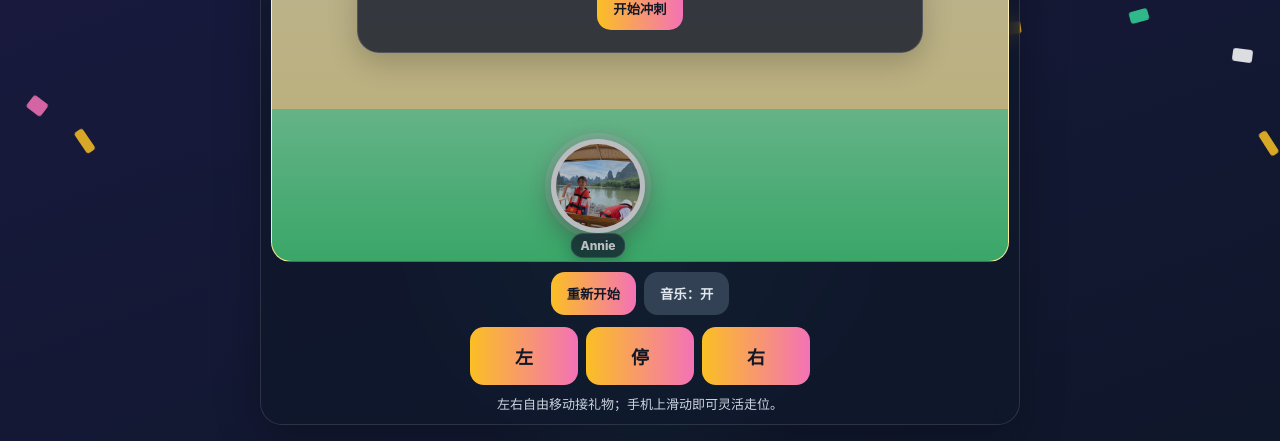
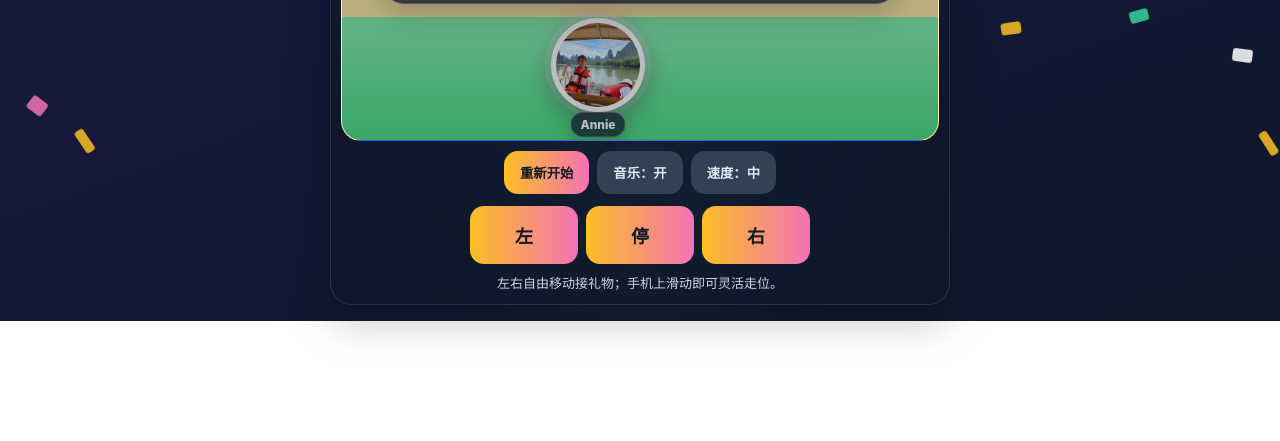
Before and after one commit to vvvks/snake-game, a plain HTML site: page annie-bday/index.html in a window 1280 px wide. Shown: the part 629-1070 px from the top of the page. After the commit the page ends 950 px from the top, so only its background shows below. Drawn offline with Linux system fonts and the light colour scheme.

Commit message:
Add falling speed control and reduce game area size

```diff
--- a/annie-bday/index.html
+++ b/annie-bday/index.html
@@ -42,7 +42,7 @@
     .meta b { display:block; font-size:20px; }
     .meta small { color:var(--muted); font-size:12px; }
     .game-shell {
-      width:min(98vw, 760px); background:var(--panel); border:1px solid rgba(255,255,255,.12); border-radius:22px;
+      width:min(82vw, 620px); background:var(--panel); border:1px solid rgba(255,255,255,.12); border-radius:22px;
       padding:10px; box-shadow:0 14px 45px rgba(0,0,0,.25); backdrop-filter: blur(10px);
     }
     .topbar { display:flex; justify-content:space-between; align-items:center; gap:8px; flex-wrap:wrap; margin-bottom:8px; }
@@ -50,7 +50,7 @@
     .chip { background:rgba(255,255,255,.08); border-radius:999px; padding:7px 10px; font-size:13px; color:var(--muted); }
     .chip b { color:var(--text); }
     .field {
-      position:relative; width:100%; min-height:68vh; aspect-ratio:16/13.8; overflow:hidden; border-radius:20px;
+      position:relative; width:100%; min-height:54vh; aspect-ratio:16/13.8; overflow:hidden; border-radius:20px;
       border:1px solid rgba(255,255,255,.1); touch-action:pan-y;
       background:
         radial-gradient(circle at top, rgba(255,255,255,.08), transparent 30%),
@@ -105,6 +105,7 @@
           <div class="chip">分数：<b id="score">0</b></div>
           <div class="chip">时间：<b id="time">30</b>s</div>
           <div class="chip">连击：<b id="comboNum">0</b></div>
+          <div class="chip">速度：<b id="speedLabel">中</b></div>
           <div class="chip">最高分：<b id="best">0</b></div>
         </div>
       </div>
@@ -124,6 +125,7 @@
       <div class="controls">
         <button id="restartBtn">重新开始</button>
         <button id="musicBtn" class="secondary">音乐：开</button>
+        <button id="speedBtn" class="secondary">速度：中</button>
       </div>
       <div class="touch">
         <button id="lane1">左</button>
@@ -142,14 +144,17 @@ const timeEl = document.getElementById('time');
 const comboNum = document.getElementById('comboNum');
 const comboText = document.getElementById('comboText');
 const bestEl = document.getElementById('best');
+const speedLabel = document.getElementById('speedLabel');
 const startBtn = document.getElementById('startBtn');
 const restartBtn = document.getElementById('restartBtn');
 const musicBtn = document.getElementById('musicBtn');
+const speedBtn = document.getElementById('speedBtn');
 const confetti = document.getElementById('confetti');
 const laneBtns = [document.getElementById('lane1'), document.getElementById('lane2'), document.getElementById('lane3')];
 
 let score = 0, timeLeft = 30, best = Number(localStorage.getItem('annie-bday-best') || 0);
 let running = false, spawnTimer = null, timerInterval = null;
+let fallSpeedMode = 1; // 0慢 1中 2快
 let musicOn = true, audioCtx = null, musicTimer = null;
 let combo = 0, celebrated = false;
 let playerX = 0.5, velocity = 0, inertiaFrame = null;
@@ -257,7 +262,7 @@ function playBirthdayLoop(){
 }
 function stopMusic(){ if(musicTimer){ clearTimeout(musicTimer); musicTimer=null; } }
 
-function updateHUD(){ scoreEl.textContent=score; timeEl.textContent=Math.max(0,Math.ceil(timeLeft)); comboNum.textContent=combo; bestEl.textContent=best; }
+function updateHUD(){ scoreEl.textContent=score; timeEl.textContent=Math.max(0,Math.ceil(timeLeft)); comboNum.textContent=combo; bestEl.textContent=best; speedLabel.textContent = ['慢','中','快'][fallSpeedMode]; if(speedBtn) speedBtn.textContent = `速度：${['慢','中','快'][fallSpeedMode]}`; }
 function showCombo(){ if(combo < 2) return; comboText.textContent=`COMBO x${combo}`; comboText.style.opacity=1; clearTimeout(showCombo.t); showCombo.t=setTimeout(()=> comboText.style.opacity=0, 420); }
 function resetGame(){ document.querySelectorAll('.item').forEach(e=>e.remove()); score=0; timeLeft=30; combo=0; celebrated=false; playerX=0.5; velocity=0; if(inertiaFrame){ cancelAnimationFrame(inertiaFrame); inertiaFrame=null; } updateHUD(); comboText.style.opacity=0; setPlayer(); }
 
@@ -286,7 +291,7 @@ function spawnItem(){
   el.dataset.good=String(pick.good); el.dataset.points=String(pick.points); el.dataset.bonus=String(pick.bonus);
   el.style.left = Math.random() * (field.clientWidth - 60) + 'px'; el.style.top='56px';
   field.appendChild(el);
-  let y=56; const speed=5.2 + Math.random()*2 + Math.min(4, score*0.03);
+  let y=56; const speedBase=[3.8,5.2,6.8][fallSpeedMode]; const speed=speedBase + Math.random()*2 + Math.min(4, score*0.03);
   function fall(){
     if(!running){ el.remove(); return; }
     y += speed; el.style.top = y + 'px';
@@ -329,6 +334,7 @@ function endGame(win){
 
 startBtn.onclick=startGame; restartBtn.onclick=startGame;
 musicBtn.onclick=()=>{ musicOn=!musicOn; musicBtn.textContent=`音乐：${musicOn?'开':'关'}`; if(musicOn) playBirthdayLoop(); else stopMusic(); };
+speedBtn.onclick=()=>{ fallSpeedMode = (fallSpeedMode + 1) % 3; updateHUD(); };
 laneBtns[0].onclick=()=>kickPlayer(-0.052); laneBtns[1].onclick=()=>{ velocity = 0; }; laneBtns[2].onclick=()=>kickPlayer(0.052);
 window.addEventListener('keydown', e=>{ if(e.key==='ArrowLeft') kickPlayer(-0.040); if(e.key==='ArrowRight') kickPlayer(0.040); });
 let touchStartX=null;
```
